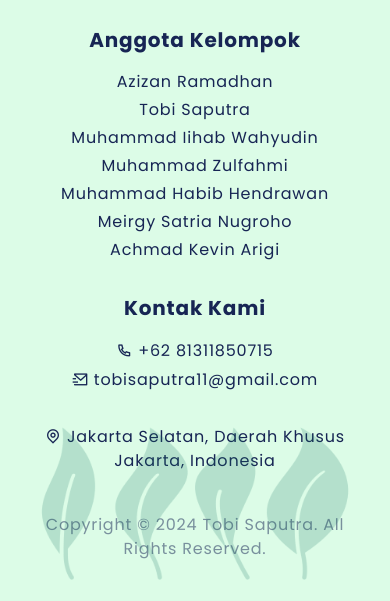
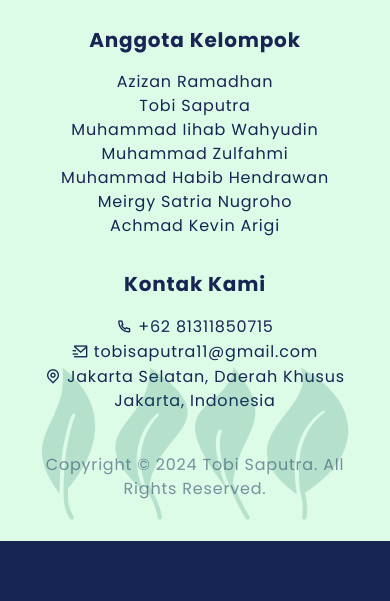
Before and after one commit to TobyG74/Trashify, a website: page index.html in a window 390 px wide. Shown: the part 10163-10764 px from the top of the page. After the commit the page ends 10704 px from the top, so only its background shows below. Drawn offline with nearby package versions, Linux system fonts and the light colour scheme.

Commit message:
fix responsivity

```diff
--- a/index.html
+++ b/index.html
@@ -731,7 +731,7 @@
                                         />
                                         <div class="ml-2">
                                             <p
-                                                class="text-primary uppercase line-clamp-1 overflow-hidden line-clamp-1 overflow-hidden"
+                                                class="text-primary uppercase line-clamp-1 overflow-hidden"
                                             >
                                                 Muhammad Habib Hendrawan
                                             </p>
@@ -938,7 +938,7 @@
                 <div>
                     <p class="md-5 mb-4 font-bold text-xl">Anggota Kelompok</p>
 
-                    <ul class="flex flex-col gap-1">
+                    <ul>
                         <li>Azizan Ramadhan</li>
                         <li>Tobi Saputra</li>
                         <li>Muhammad Iihab Wahyudin</li>
@@ -952,20 +952,24 @@
                 <div>
                     <p class="md-5 mb-4 font-bold text-xl">Kontak Kami</p>
 
-                    <div class="flex flex-col gap-1">
+                    <ul>
+                        <li>
                             <a href="tel:+6281311850715"
-                            ><i class="ri-phone-line"></i> +62 81311850715</a
+                                ><i class="ri-phone-line"></i> +62
+                                81311850715</a
                             >
+                        </li>
+                        <li>
                             <a href="mailto:tobisaputra11@gmail.com"
                                 ><i class="ri-mail-send-line"></i>
                                 tobisaputra11@gmail.com</a
                             >
-                        <br />
-                        <p>
+                        </li>
+                        <li>
                             <i class="ri-map-pin-line"></i> Jakarta Selatan,
                             Daerah Khusus Jakarta, Indonesia
-                        </p>
-                    </div>
+                        </li>
+                    </ul>
                 </div>
             </div>
             <div class="copy__right container">
--- a/input.css
+++ b/input.css
@@ -1,4 +1,6 @@
+/* Poppins Font */
 @import url("https://fonts.googleapis.com/css2?family=Bebas+Neue&family=Open+Sans:ital,wght@0,300..800;1,300..800&family=Poppins:ital,wght@0,100;0,200;0,300;0,400;0,500;0,600;0,700;0,800;0,900;1,100;1,200;1,300;1,400;1,500;1,600;1,700;1,800;1,900&display=swap");
+/* Bebas Neue */
 @import url("https://fonts.googleapis.com/css2?family=Bebas+Neue&family=Open+Sans:ital,wght@0,300..800;1,300..800&family=Poppins:ital,wght@0,100;0,200;0,300;0,400;0,500;0,600;0,700;0,800;0,900;1,100;1,200;1,300;1,400;1,500;1,600;1,700;1,800;1,900&display=swap");
 
 @tailwind base;
```
Also changed, not shown: output.css. Lines whose indentation alone changed are shown as unchanged.
